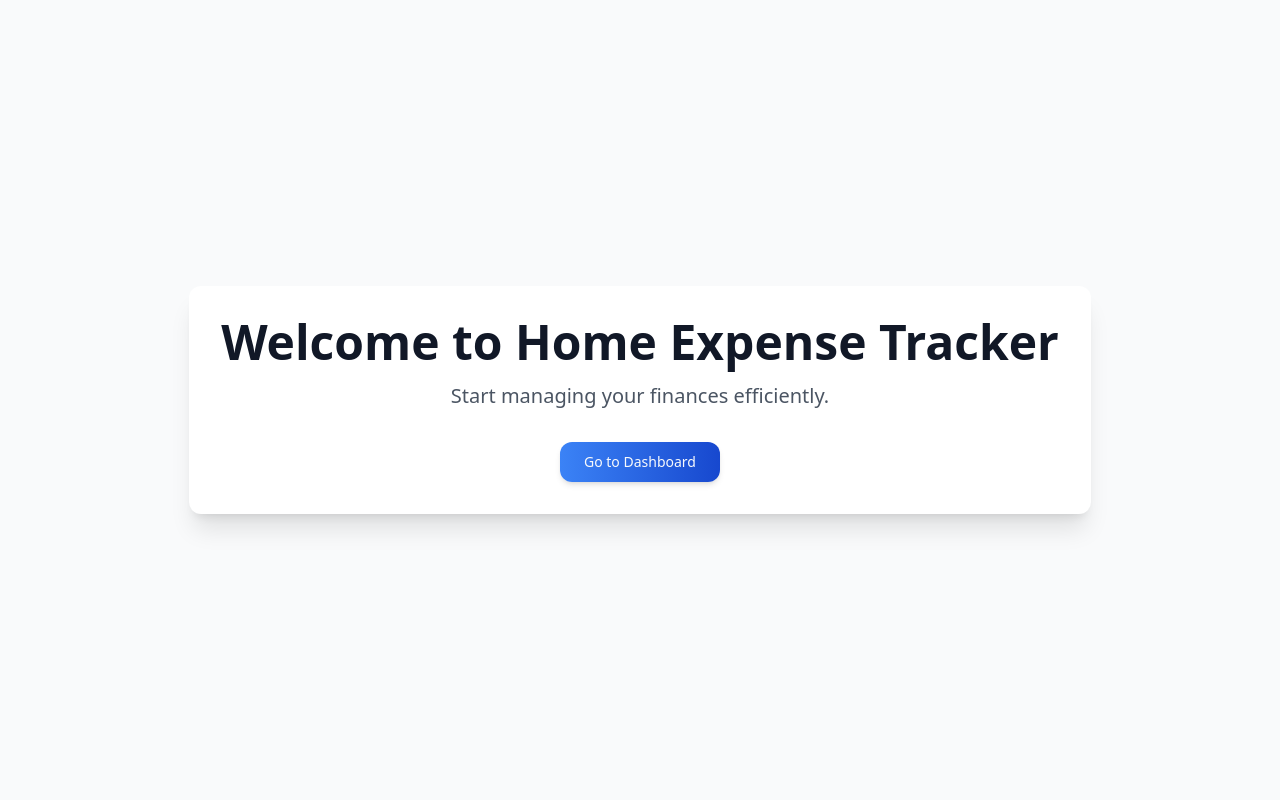
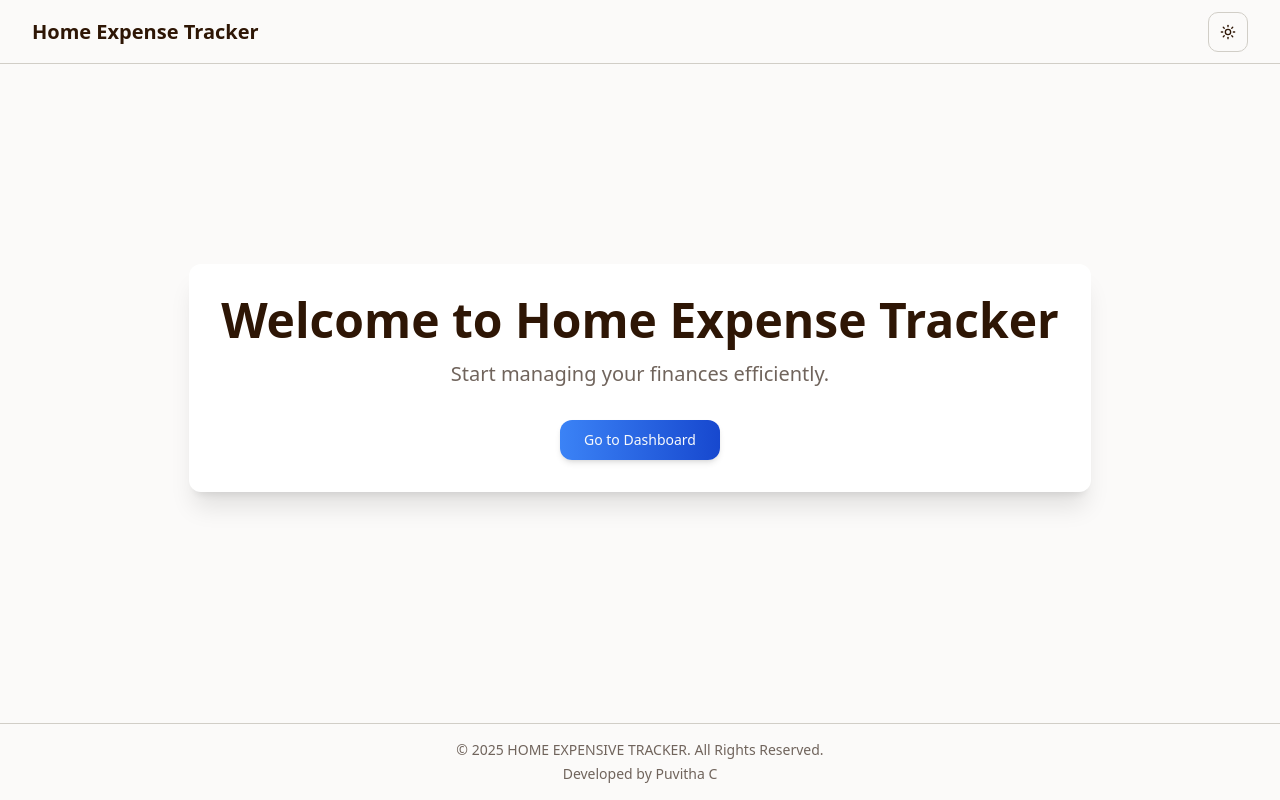
Before and after one commit to puvitha-C-131006/puvitha-expensive-tracker, a React (Vite) app: page / in a window 1280 px wide. Built offline with nearby package versions, Linux system fonts and the light colour scheme.

Commit message:
[dyad] Added a dedicated header component to the home page. - wrote 2 file(s)

```diff
--- /dev/null
+++ b/src/components/HomeHeader.tsx
@@ -0,0 +1,16 @@
+import React from "react";
+import { ThemeToggle } from "./ThemeToggle";
+import { Link } from "react-router-dom";
+
+export const HomeHeader: React.FC = () => {
+  return (
+    <header className="sticky top-0 z-40 flex h-16 items-center justify-between border-b bg-background px-8 w-full">
+      <Link to="/" className="text-xl font-bold text-foreground hover:text-primary transition-colors">
+        Home Expense Tracker
+      </Link>
+      <div className="flex items-center space-x-4">
+        <ThemeToggle />
+      </div>
+    </header>
+  );
+};
--- a/src/pages/Index.tsx
+++ b/src/pages/Index.tsx
@@ -1,20 +1,28 @@
 import { Link } from "react-router-dom";
 import { GradientButton } from "@/components/GradientButton";
+import { HomeHeader } from "@/components/HomeHeader";
+import { Footer } from "@/components/Footer";
 
 const Index = () => {
   return (
-    <div className="min-h-screen flex flex-col items-center justify-center bg-gray-50 dark:bg-gray-900">
-      <div className="text-center p-8 bg-white dark:bg-gray-800 rounded-lg shadow-xl">
-        <h1 className="text-5xl font-extrabold mb-4 text-gray-900 dark:text-white">
+    <div className="min-h-screen flex flex-col">
+      <HomeHeader />
+
+      <main className="flex-1 flex items-center justify-center p-4">
+        <div className="text-center p-8 bg-card rounded-lg shadow-xl page-fade-in">
+          <h1 className="text-5xl font-extrabold mb-4 text-card-foreground">
             Welcome to Home Expense Tracker
           </h1>
-        <p className="text-xl text-gray-600 dark:text-gray-400 mb-8">
+          <p className="text-xl text-muted-foreground mb-8">
             Start managing your finances efficiently.
           </p>
           <Link to="/dashboard">
             <GradientButton>Go to Dashboard</GradientButton>
           </Link>
         </div>
+      </main>
+
+      <Footer />
     </div>
   );
 };
```
Lines whose indentation alone changed are shown as unchanged.
